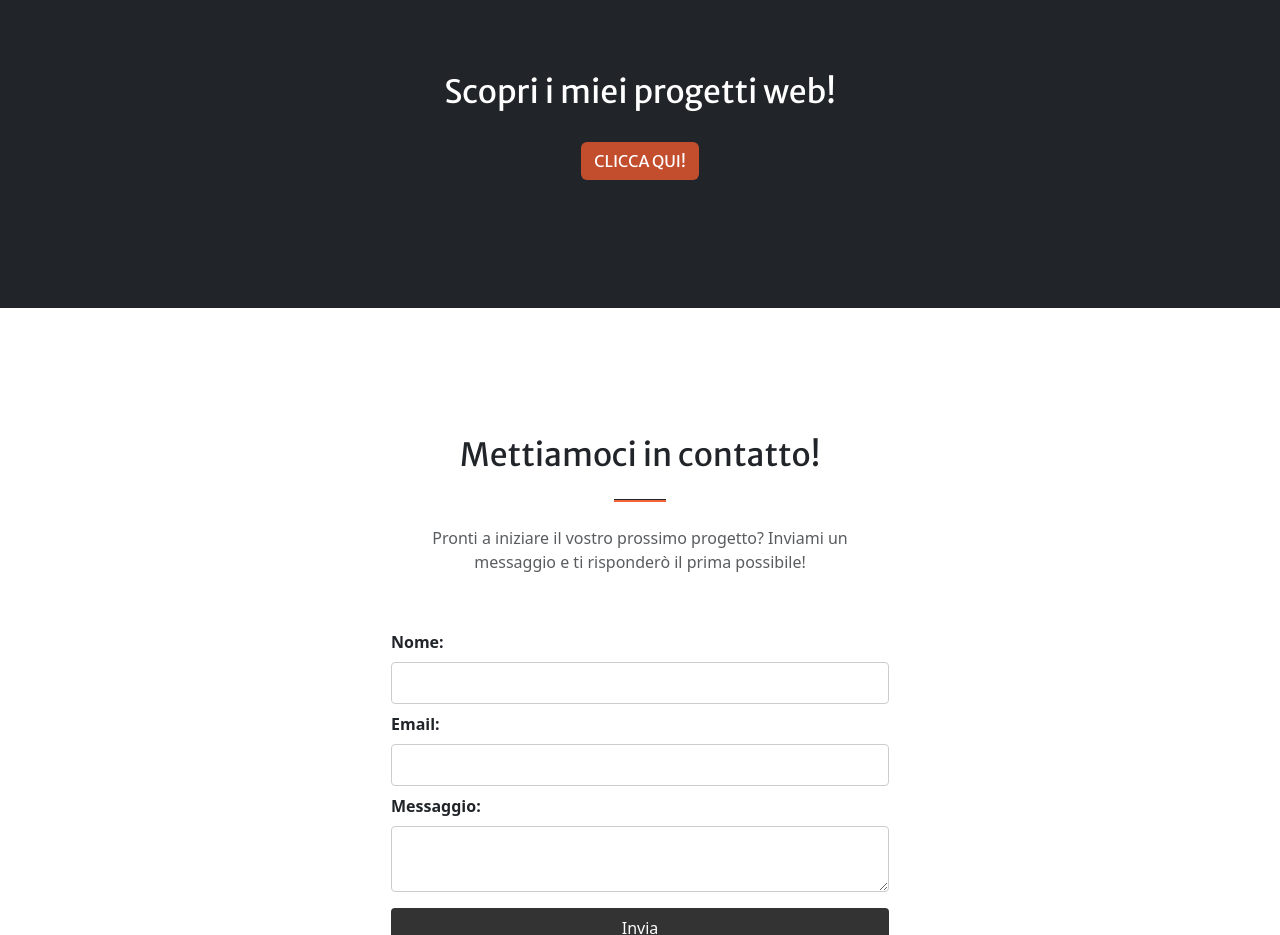
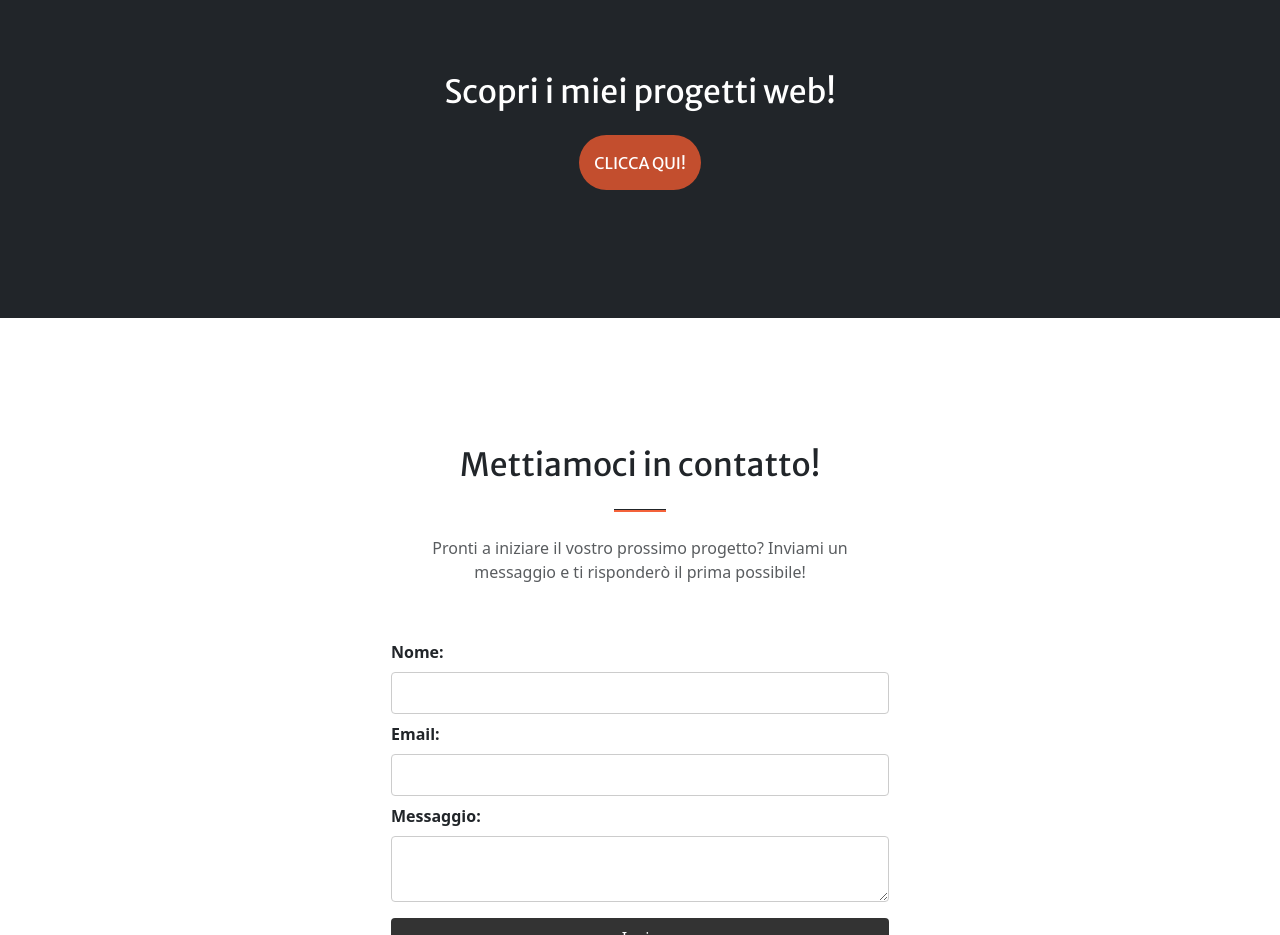
Before and after one commit to KateB-creator/progetto-bookfinder, a website built with webpack: page src/index.html in a window 1280 px wide. Shown: the part 2720-3655 px from the top of the page. Built offline with nearby package versions, Linux system fonts and the light colour scheme; a script that the page names is missing; files whose address does not match are found by name.

Commit message:
modifiche style.css

```diff
--- a/src/css/styles.css
+++ b/src/css/styles.css
@@ -375,8 +375,8 @@
 /*sezione call to action*/
 
 .btn-call {
-  --bs-btn-padding-x: 0.75rem;
-  --bs-btn-padding-y: 0.375rem;
+  --bs-btn-padding-x: 0.90rem;
+  --bs-btn-padding-y: 0.9rem;
   --bs-btn-font-family: Merriweather Sans, -apple-system, BlinkMacSystemFont, Segoe UI, Roboto, Helvetica Neue, Arial, Noto Sans, sans-serif, Apple Color Emoji, Segoe UI Emoji, Segoe UI Symbol, Noto Color Emoji;
   --bs-btn-font-size: 1rem;
   --bs-btn-font-weight: 400;
@@ -405,7 +405,6 @@
   -moz-user-select: none;
   user-select: none;
   border: var(--bs-btn-border-width) solid var(--bs-btn-border-color);
-  border-radius: var(--bs-btn-border-radius);
   background-color: #c34e2e;
   transition: color 0.15s ease-in-out, background-color 0.15s ease-in-out, border-color 0.15s ease-in-out, box-shadow 0.15s ease-in-out;
 }
```
